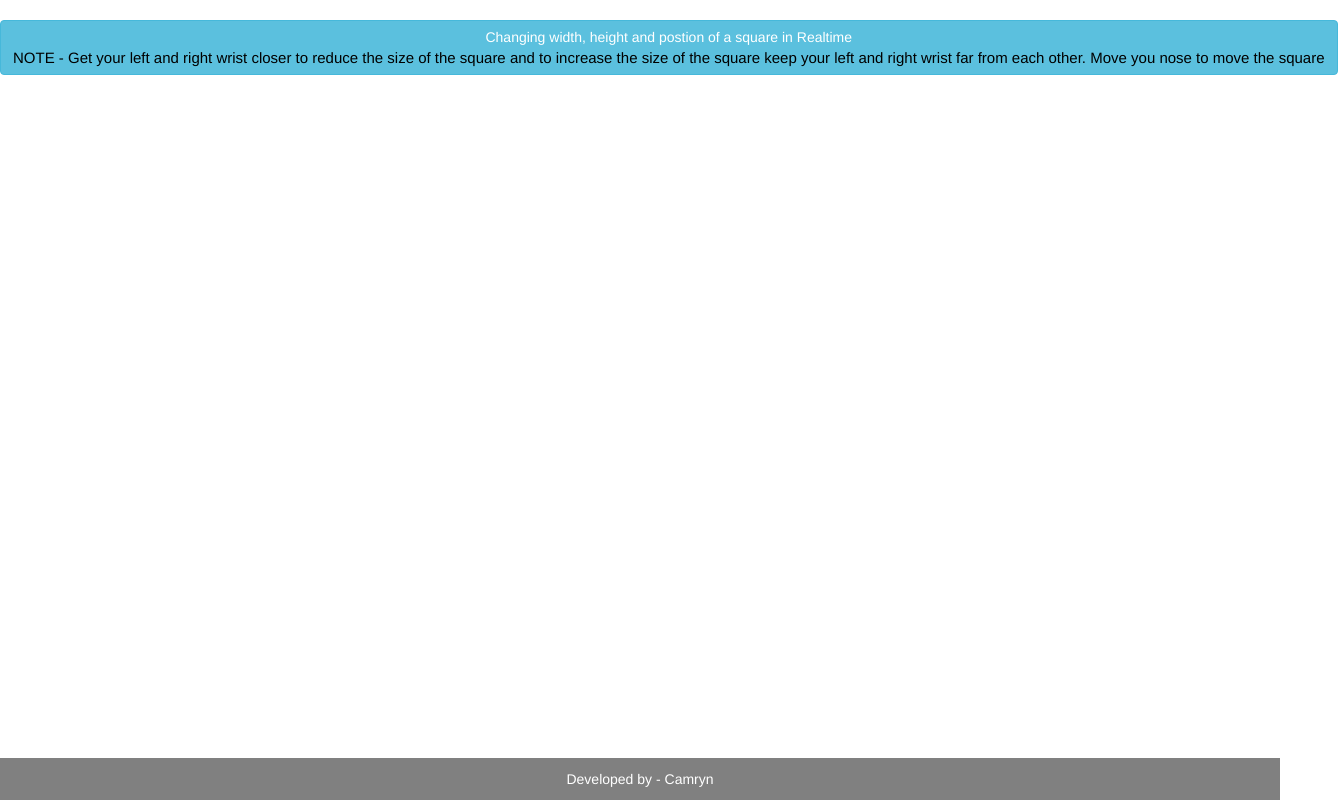
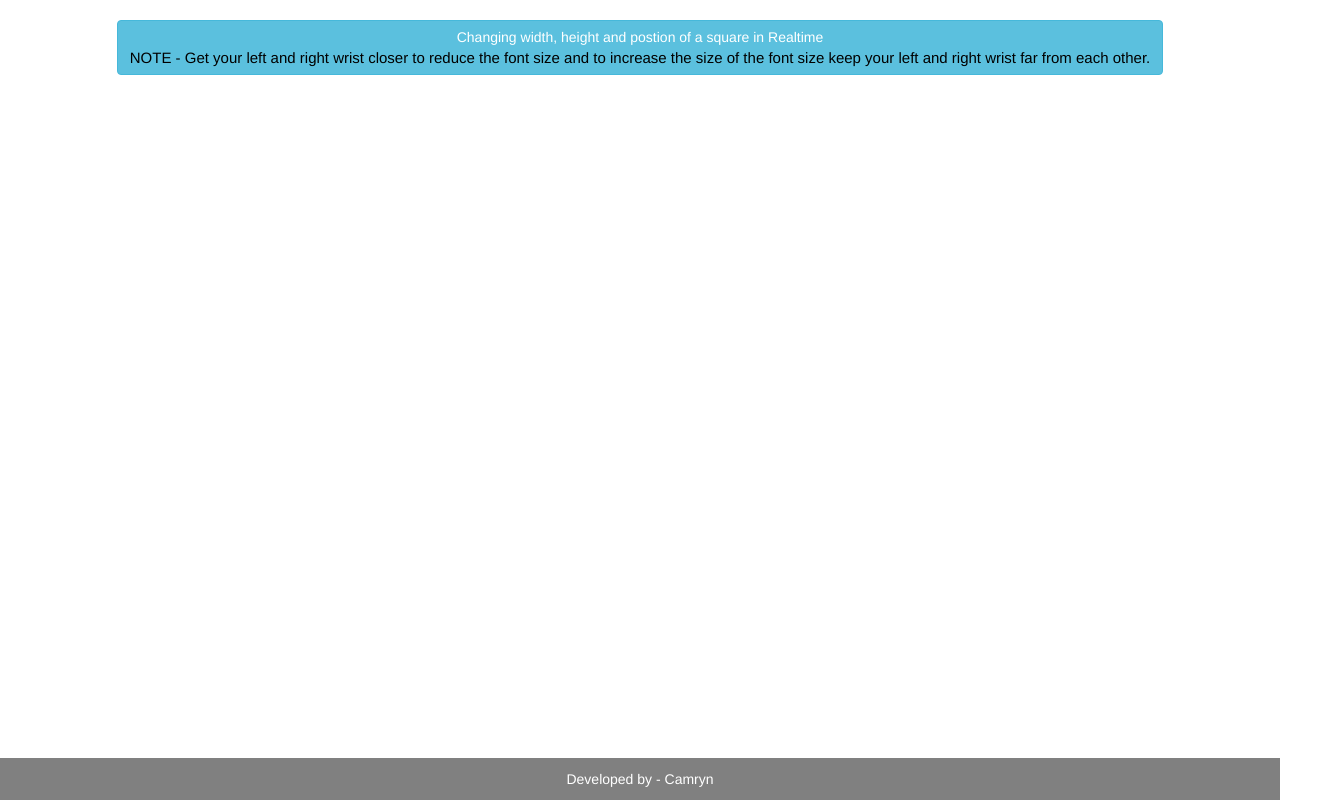
Before and after one commit to Camryn2009/Realtime-Drawing, a plain HTML site: page index.html in a window 1280 px wide. Shown: the whole page, 1338 px wide, since content can reach past the window. Drawn offline with nearby package versions, Linux system fonts and the light colour scheme.

Commit message:
Add files via upload

```diff
--- a/index.html
+++ b/index.html
@@ -1,6 +1,6 @@
 <html>
 <head>
-  <title>Realtime Drawing</title>
+  <title>Font Manipulator</title>
     <meta name="viewport" content="width=device-width, initial-scale=1.0">
     <link rel="stylesheet" href="https://maxcdn.bootstrapcdn.com/bootstrap/3.4.0/css/bootstrap.min.css">
     <script src="https://ajax.googleapis.com/ajax/libs/jquery/3.4.1/jquery.min.js"></script>
@@ -17,9 +17,9 @@
   <h3 class="btn btn-info heading">Changing width, height and postion of a square in Realtime
     <br>
     <span class="note">NOTE - Get your left and right wrist closer
-      to reduce the size of the square and to increase the size of
-      the square keep your left and right wrist far from each other.
-      Move you nose to move the square</span>
+      to reduce the font size and to increase the size of
+      the font size keep your left and right wrist far from each other.
+      </span>
     <br>
 
   </h3>
```
